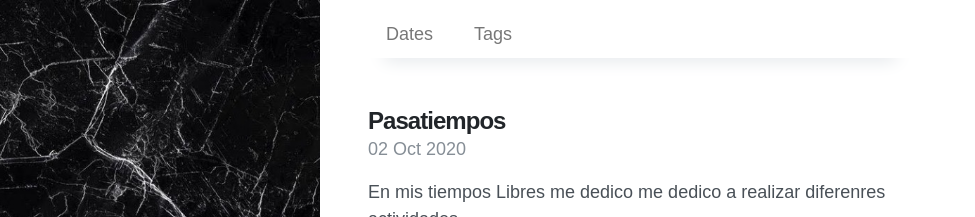
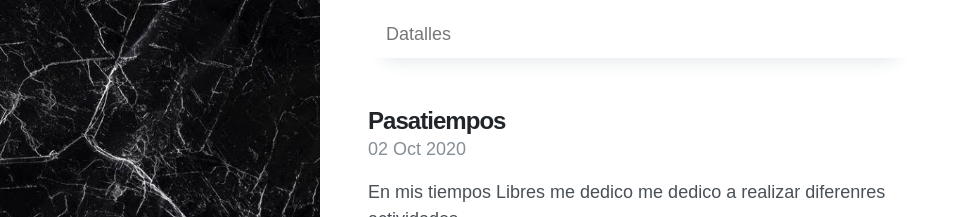
Before and after one commit to AlexisGuasgua/Alex, a Jekyll site: the page built from index.html, in a window 1280 px wide. Shown: the top 217 px of the page, without its empty margins (0-975 px from the left). Built offline with Jekyll 4.4.1, drawn with Linux system fonts in a browser that asks for light colours; nearby versions of some CDN libraries; the list of posts is cut into pages by our own code.

Commit message:
Update archive.yml

```diff
--- a/_data/archive.yml
+++ b/_data/archive.yml
@@ -1,9 +1,6 @@
 - type: dates
-  title: Dates
+  title: Datalles
   url: /dates/
 #- type: categories
 #  title: Categories
 #  url: /categories/
-- type: tags
-  title: Tags
-  url: /tags/
```
